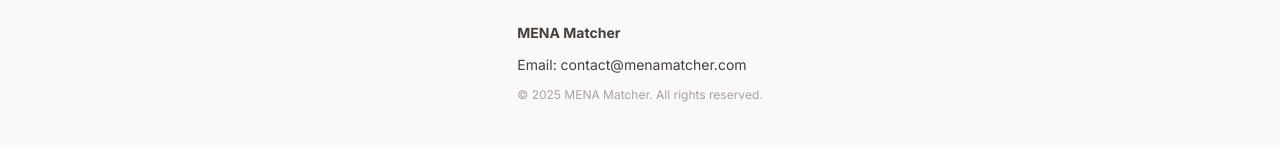
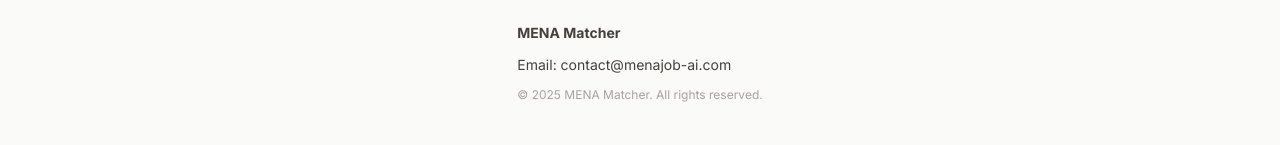
Before and after one commit to Khashman1994/Website, a Next.js app in the folder Downloads/mena-job-matcher/mena-matcher/: page /imprint in a window 1280 px wide. Shown: the part 149-294 px from the top of the page. Built offline with nearby package versions, Linux system fonts and the light colour scheme; no server answers.

Commit message:
Update email to contact@menajob-ai.com

```diff
--- a/Downloads/mena-job-matcher/mena-matcher/app/imprint/page.tsx
+++ b/Downloads/mena-job-matcher/mena-matcher/app/imprint/page.tsx
@@ -16,7 +16,7 @@
         </h1>
         <div className="space-y-3 text-sm text-neutral-700">
           <p><strong>MENA Matcher</strong></p>
-          <p>{isAr ? 'البريد الإلكتروني:' : 'Email:'} contact@menamatcher.com</p>
+          <p>{isAr ? 'البريد الإلكتروني:' : 'Email:'} contact@menajob-ai.com</p>
           <p className="text-neutral-400 text-xs mt-8">
             {isAr
               ? 'جميع الحقوق محفوظة © 2025 MENA Matcher'
```
